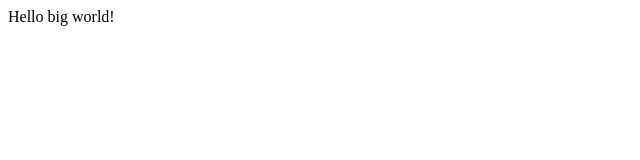
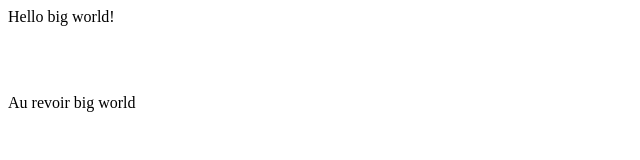
Before and after one commit to dpickel/formation-git-lyon, a plain HTML site: page index.html in a window 1280 px wide. Shown: the whole page, without its empty margins (0-640 px from the left). Drawn offline with Linux system fonts and the light colour scheme.

Commit message:
MaJ index.html

```diff
--- a/index.html
+++ b/index.html
@@ -11,5 +11,10 @@
 		Hello big world!
 
 	<p>
+
+	<br></br>
+	<p>
+	Au revoir big world
+	</p>
 </body>
 </html>
```
